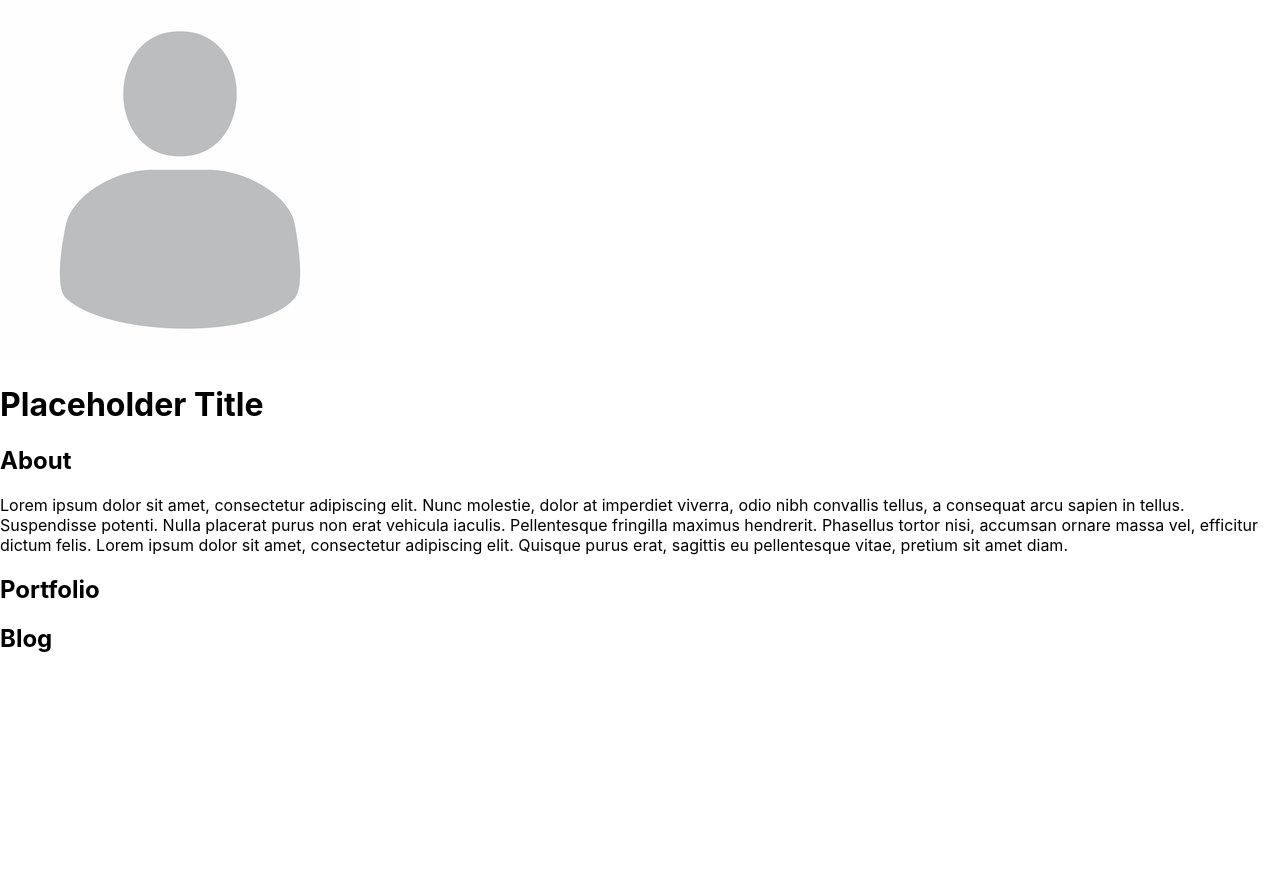
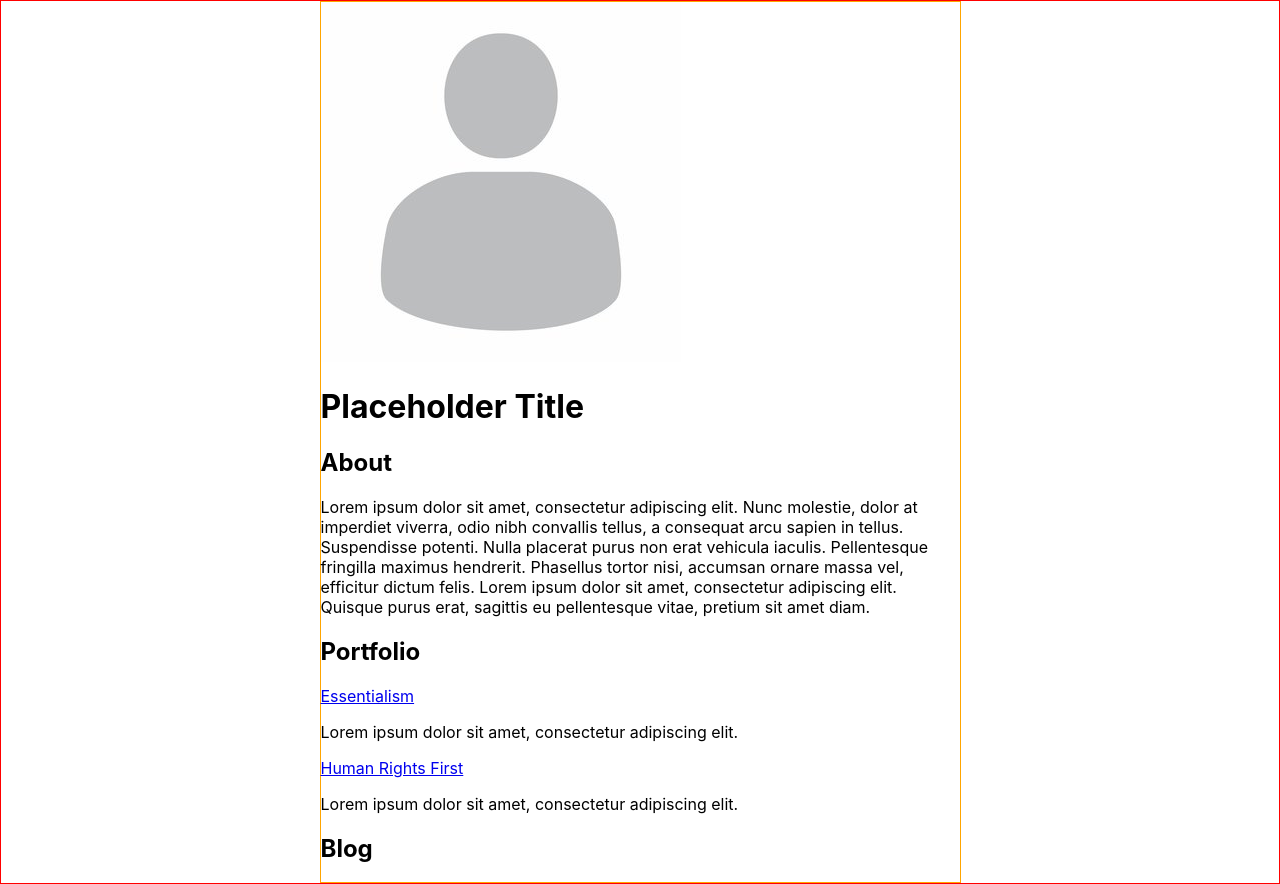
Before and after one commit to Tusk617/Blogsite, a React (Create React App) app in the folder blog/: page / in a window 1280 px wide. Before the commit the page ends 800 px from the top, so only its background shows below. Built offline with nearby package versions, Linux system fonts and the light colour scheme.

Commit message:
Added some styling, basically just centered the content in the middle of the page

```diff
--- a/blog/src/App.css
+++ b/blog/src/App.css
@@ -1,38 +1,15 @@
-.App {
-  text-align: center;
+body {
+  border: 1px solid red;
+  display: flex;
+  justify-content: center;
 }
 
-.App-logo {
-  height: 40vmin;
-  pointer-events: none;
+.App {
+  /* border: 1px solid blue; */
+  width: 100%;
 }
 
-@media (prefers-reduced-motion: no-preference) {
-  .App-logo {
-    animation: App-logo-spin infinite 20s linear;
-  }
+#root {
+  border: 1px solid orange;
+  width: 50%;
 }
-
-.App-header {
-  background-color: #282c34;
-  min-height: 100vh;
-  display: flex;
-  flex-direction: column;
-  align-items: center;
-  justify-content: center;
-  font-size: calc(10px + 2vmin);
-  color: white;
-}
-
-.App-link {
-  color: #61dafb;
-}
-
-@keyframes App-logo-spin {
-  from {
-    transform: rotate(0deg);
-  }
-  to {
-    transform: rotate(360deg);
-  }
-}
--- a/blog/src/App.js
+++ b/blog/src/App.js
@@ -1,5 +1,5 @@
 import {Landing} from "./components/LandingPage.js";
-
+import "./App.css";
 
 function App() {
   return (
--- a/blog/src/components/LandingPage.js
+++ b/blog/src/components/LandingPage.js
@@ -13,6 +13,10 @@ export const Landing = () => {
             </div>
             <div class="PortfolioandBlog">
                 <h2>Portfolio</h2>
+                <a href="#">Essentialism</a>
+                <p>Lorem ipsum dolor sit amet, consectetur adipiscing elit.</p>
+                <a href="#">Human Rights First</a>
+                <p>Lorem ipsum dolor sit amet, consectetur adipiscing elit.</p>
                 <h2>Blog</h2>
             </div>
         </div>
```
Also changed, not shown: 1 other file (tests, documents, lock files or other folders).
